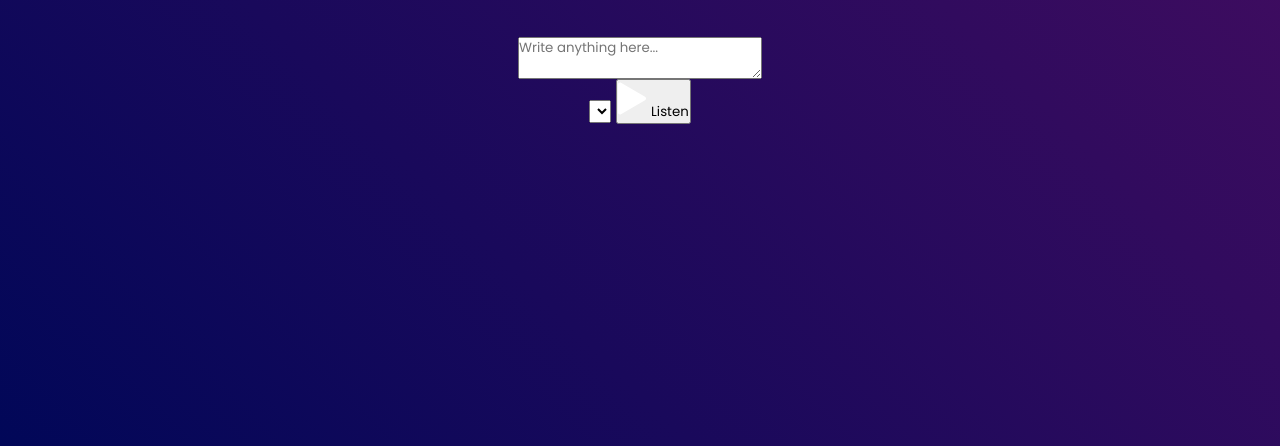
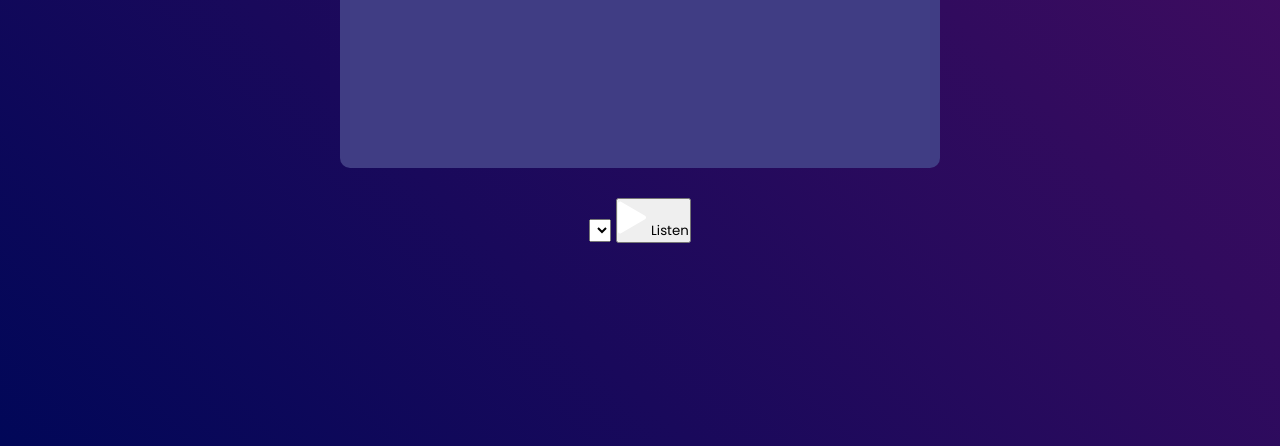
Before and after one commit to Harjot2552/text-to-speech, a plain HTML site: page index.html in a window 1280 px wide. Shown: the part 354-800 px from the top of the page. Drawn offline with Linux system fonts and the light colour scheme.

Commit message:
Styled the textsrea set the height and width of it

```diff
--- a/style.css
+++ b/style.css
@@ -31,3 +31,29 @@
 .hero h1 span{
     color: #ff2963;
 }
+
+
+
+
+
+
+
+textarea{
+    width: 600px;
+    height: 250px;
+    background-color: #403d84;
+    color: #fff;
+    font-size: 15px;
+    border: 0;
+    outline: 0;
+    padding: 20px;
+    border-radius: 10px;
+    margin-bottom: 30px;
+    resize: none;
+}
+
+
+textarea::placeholder{
+    font-size: 16px;
+    color: #ddd;
+}
```
